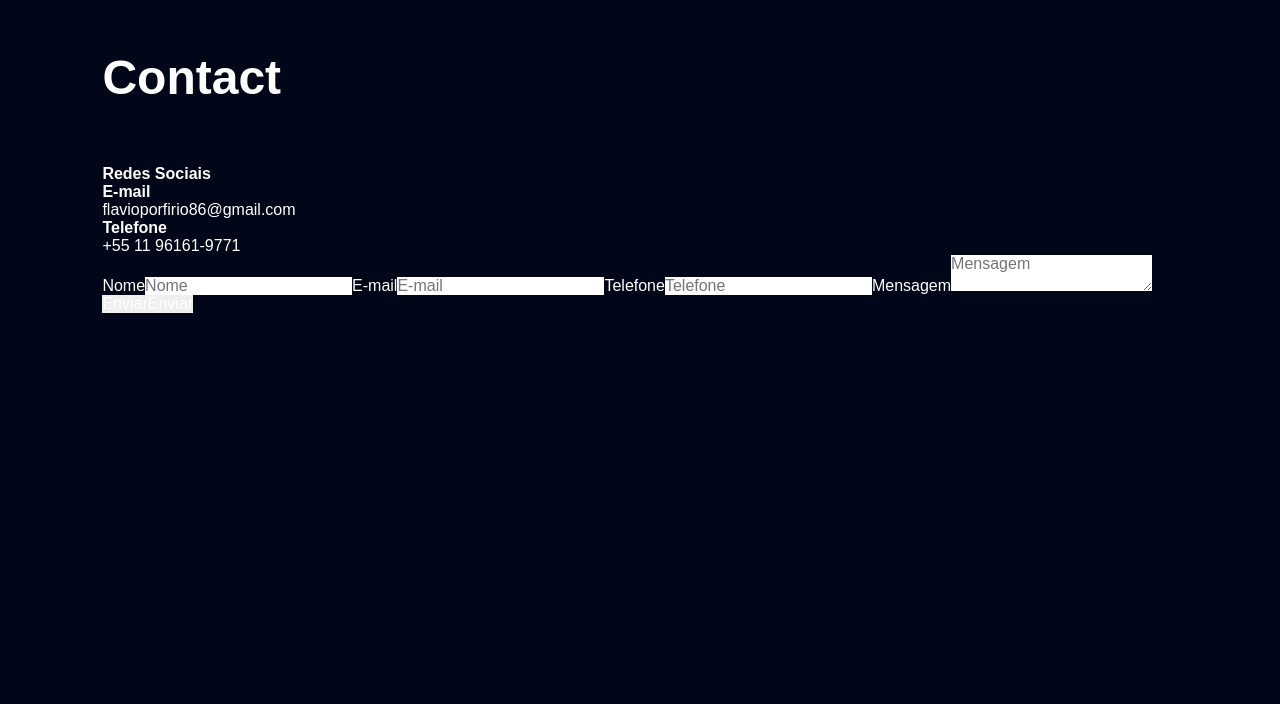
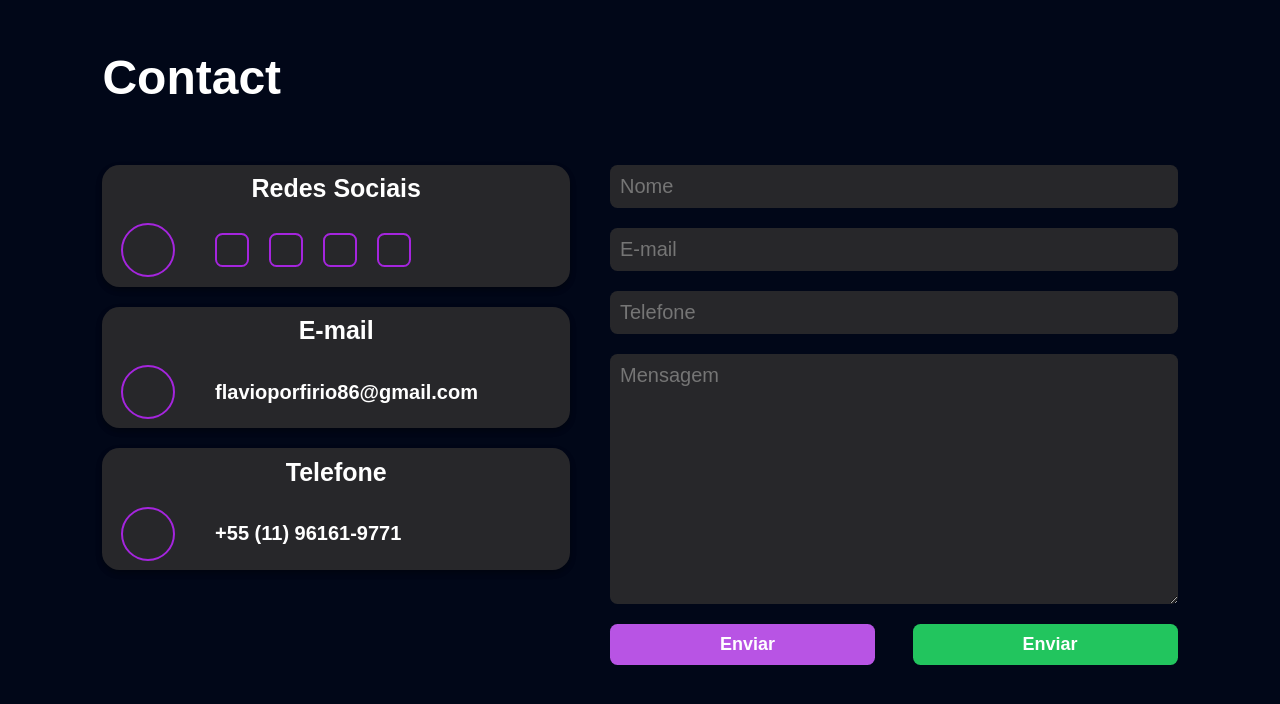
Before and after one commit to flavioporfirio/portfolio, a React (Create React App) app: page / in a window 1280 px wide. Shown: the part 1688-2392 px from the top of the page. Before the commit the page ends 2148 px from the top, so only its background shows below. Built offline with nearby package versions, Linux system fonts and the light colour scheme; the HTML template or start-up script is replaced by a standard one.

Commit message:
style: styling Contact component

```diff
--- a/src/components/App.css
+++ b/src/components/App.css
@@ -37,6 +37,8 @@ body {
   min-height: 100vh;
   background-color: #010718;
   overflow-x: hidden;
+
+  padding-bottom: 5%;
 }
 
 nav {
@@ -389,12 +391,137 @@ nav {
   border-radius: 1.2rem;
 }
 
+#contact {
+  min-width: 100svh;
+}
+
 #contact h1 {
   font-size: 4.8rem;
   padding-bottom: 6rem;
 }
 
-#contact input,
-#contact textarea {
-  color: #000;
+.contact-container {
+  display: flex;
+  gap: 40px;
 }
+
+.contact-info {
+  display: flex;
+  flex-direction: column;
+  gap: 20px;
+  flex: 1 1 40rem;
+}
+
+.social-info,
+.email-info,
+.phone-info {
+  display: flex;
+  flex-direction: column;
+
+  gap: 20px;
+
+  padding: 2% 4%;
+
+  border-radius: 1.75rem;
+  background-color: #27272a;
+  box-shadow: rgba(0, 0, 0, 0.16) 0px 3px 6px, rgba(0, 0, 0, 0.23) 0px 3px 6px;
+}
+
+.social-info h2,
+.email-info h2,
+.phone-info h2 {
+  font-size: 2.5rem;
+  text-align: center;
+}
+
+.icons-container {
+  display: flex;
+  align-items: center;
+  gap: 40px;
+}
+
+.icons-container span {
+  border: 2px solid #a525de;
+  border-radius: 50%;
+  padding: 2.5rem;
+}
+
+.icons-container span ion-icon {
+  font-size: 3.2rem;
+}
+
+.icons-container li {
+  border: 2px solid #a525de;
+  padding: 1.5rem;
+  border-radius: 0.75rem;
+
+  cursor: pointer;
+}
+
+.icons-container li ion-icon {
+  font-size: 2.2rem;
+}
+
+.icons-container p {
+  font-weight: 700;
+  font-size: 2rem;
+}
+
+.social-info ul {
+  display: flex;
+  gap: 20px;
+}
+
+.contact-forms {
+  display: flex;
+  flex-direction: column;
+  align-items: space-between;
+  justify-content: space-between;
+  gap: 20px;
+  flex: 1 1 50rem;
+}
+
+.contact-forms input,
+.contact-forms textarea {
+  padding: 1rem;
+
+  border-radius: 0.75rem;
+  font-size: 2rem;
+
+  color: #fff;
+  background-color: #27272a;
+}
+.contact-forms textarea {
+  height: 25rem;
+}
+
+.contact-forms .send-container {
+  display: flex;
+  justify-content: space-between;
+
+  gap: 20px;
+}
+.send-container button {
+  display: flex;
+  align-items: center;
+  gap: 10px;
+
+  font-size: 1.8rem;
+  font-weight: 700;
+
+  border: none;
+  border-radius: 0.75rem;
+
+  padding: 1rem 10rem;
+
+  color: #fff;
+  background-color: #b854e4;
+}
+
+.send-container .btn-whatsapp {
+  background-color: #22c55e;
+}
+
+.contact-forms ion-icon {
+  font-size: 2.4rem;
+}
--- a/src/components/Contact.js
+++ b/src/components/Contact.js
@@ -7,44 +7,68 @@ export default function Contact() {
       <h1>Contact</h1>
       <div className="contact-container">
         <div className="contact-info">
-          <div>
+          <div className="social-info">
             <h2>Redes Sociais</h2>
-            <div>
+            <div className="icons-container">
               <span>
                 <ion-icon name="person-add-outline"></ion-icon>
               </span>
               <ul>
                 <li>
-                  <ion-icon name="logo-linkedin"></ion-icon>
+                  <a
+                    target="_blank"
+                    href="https://www.linkedin.com/in/flavio-porfirio/"
+                    rel="noreferrer"
+                  >
+                    <ion-icon name="logo-linkedin"></ion-icon>
+                  </a>
                 </li>
                 <li>
-                  <ion-icon name="logo-instagram"></ion-icon>
+                  <a
+                    target="_blank"
+                    href="https://www.instagram.com/flavioporfirio86/"
+                    rel="noreferrer"
+                  >
+                    <ion-icon name="logo-instagram"></ion-icon>
+                  </a>
                 </li>
                 <li>
-                  <ion-icon name="logo-github"></ion-icon>
+                  <a
+                    target="_blank"
+                    href="https://github.com/flavioporfirio"
+                    rel="noreferrer"
+                  >
+                    <ion-icon name="logo-github"></ion-icon>
+                  </a>
                 </li>
                 <li>
-                  <ion-icon name="logo-twitter"></ion-icon>
+                  <a
+                    target="_blank"
+                    href="https://twitter.com/flavioporfirio8"
+                    rel="noreferrer"
+                  >
+                    <ion-icon name="logo-twitter"></ion-icon>
+                  </a>
                 </li>
               </ul>
             </div>
           </div>
-          <div>
+          <div className="email-info">
             <h2>E-mail</h2>
-            <div>
+            <div className="icons-container">
               <span>
                 <ion-icon name="at-outline"></ion-icon>
               </span>
               <p>flavioporfirio86@gmail.com</p>
             </div>
           </div>
-          <div>
+          <div className="phone-info">
             <h2>Telefone</h2>
-            <div>
+            <div className="icons-container">
               <span>
                 <ion-icon name="logo-whatsapp"></ion-icon>
               </span>
-              <p>+55 11 96161-9771</p>
+              <p>+55 (11) 96161-9771</p>
             </div>
           </div>
         </div>
@@ -75,36 +99,35 @@ function ContactForms() {
 
   return (
     <form className="contact-forms" onSubmit={(e) => e.preventDefault()}>
-      <label value={name}>Nome</label>
+      {/* <label value={name}>Nome</label> */}
       <input
         type="text"
         onChange={(e) => setName(e.target.value)}
         placeholder="Nome"
       />
 
-      <label value={email}>E-mail</label>
+      {/* <label value={email}>E-mail</label> */}
       <input
         type="email"
         onChange={(e) => setEmail(e.target.value)}
         placeholder="E-mail"
       />
 
-      <label value={phone}>Telefone</label>
+      {/* <label value={phone}>Telefone</label> */}
       <input
         type="tel"
         onChange={(e) => setPhone(e.target.value)}
         placeholder="Telefone"
       />
 
-      <label value={message}>Mensagem</label>
+      {/* <label value={message}>Mensagem</label> */}
       <textarea
         type=""
         onChange={(e) => setMessage(e.target.value)}
         placeholder="Mensagem"
       />
-      <div className="send">
+      <div className="send-container">
         <button className="btn-email">
-          {" "}
           <ion-icon name="mail-outline"></ion-icon>
           Enviar
         </button>
```
